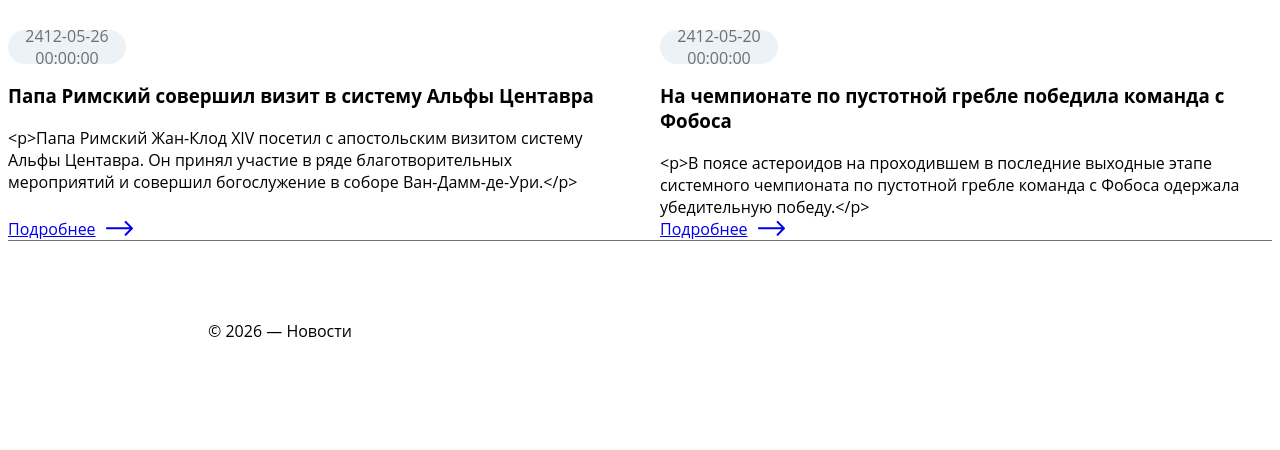
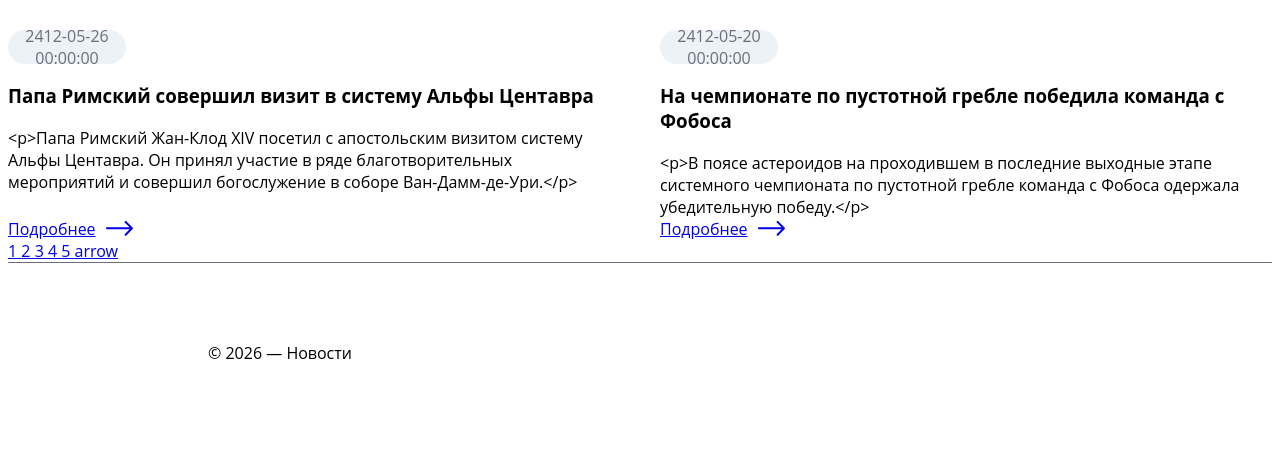
Before and after one commit to veraulitinaYa/news-site-php, a PHP site: page / in a window 1280 px wide. Shown: the part 1251-1701 px from the top of the page. Before the commit the page ends 1588 px from the top, so only its background shows below. Run offline with PHP 8.4, Linux system fonts and the light colour scheme; data comes from the database, SQL or seed files in the repository.

Commit message:
feat: pagination

```diff
--- a/public/components/main.php
+++ b/public/components/main.php
@@ -2,6 +2,6 @@
 <main class="main-style">
 
     <?php include __DIR__ . '/newsmainpage.php'; ?>
-
+    <?php include __DIR__ . '/paginator.php'; ?>
 
 </main>
--- a/public/components/newsbanner.php
+++ b/public/components/newsbanner.php
@@ -1,6 +1,6 @@
 <div class="news-card news-card-banner-style">
       <img
-    src="/images/<?= htmlspecialchars($banner['image']) ?>"
+    src="/images/<?= htmlspecialchars($banner['image'] ?? 'default.jpg') ?>"
     class="news-card-image news-card-banner-image-style"
     alt="News image"
   />
--- /dev/null
+++ b/public/components/paginator.php
@@ -0,0 +1,28 @@
+<?php if ($totalPages > 1): ?>
+<div class="paginator">
+
+    <?php if ($currentPage > 1): ?>
+        <a class="paginator-btn"
+           href="/index.php/news/page/<?= $currentPage - 1 ?>">
+            arrow
+        </a>
+    <?php endif; ?>
+
+
+    <?php for ($i = 1; $i <= $totalPages; $i++): ?>
+        <a class="paginator-btn <?= $i === $currentPage ? 'active' : '' ?>"
+           href="/index.php/news/page/<?= $i ?>">
+            <?= $i ?>
+        </a>
+    <?php endfor; ?>
+
+
+    <?php if ($currentPage < $totalPages): ?>
+        <a class="paginator-btn"
+           href="/index.php/news/page/<?= $currentPage + 1 ?>">
+           arrow
+        </a>
+    <?php endif; ?>
+
+</div>
+<?php endif; ?>
--- a/public/data/controllers/news-controller.php
+++ b/public/data/controllers/news-controller.php
@@ -18,14 +18,16 @@ class NewsController
         $perPage = 4;
 
         $pages = $this->model->getNewsPaginated($perPage);
-
+       $totalPages = count($pages);
         $news = $pages[$page - 1] ?? [];
 
         $banner = $this->model->getLatestNewsItem();
 
         return [
             'news' => $news,
-            'banner' => $banner
+            'banner' => $banner,
+            'currentPage' => $page,
+            'totalPages' => $totalPages
         ];
     }
 
--- a/public/index.php
+++ b/public/index.php
@@ -13,8 +13,8 @@ $uri = trim($uri, '/');
 $parts = explode('/', $uri);
 
 $route = $parts[1] ?? 'news';
-$id = $parts[2] ?? null;
-
+$sub = $parts[2] ?? null;
+$sub2 = $parts[3] ?? null;
 
 include __DIR__ . "/components/head.php";
 include __DIR__ . "/components/header.php";
@@ -23,9 +23,30 @@ switch ($route) {
 
     case 'news':
 
-        if ($id !== null) {
+    // ======================
+    // /news/page/1
+    // ======================
+    if ($sub === 'page' && $sub2 !== null) {
 
-            $id = (int)$id;
+        $page = (int)$sub2;
+
+        $data = $controller->list($page);
+
+        $news = $data['news'];
+        $banner = $data['banner'];
+        $currentPage = $data['currentPage'];
+        $totalPages = $data['totalPages'];
+
+        include __DIR__ . "/components/main.php";
+        break;
+    }
+
+    // ======================
+    // /news/5 (деталка)
+    // ======================
+    if ($sub !== null && $sub !== 'page') {
+
+        $id = (int)$sub;
         $data = $controller->item($id);
 
         if (!$data) {
@@ -34,18 +55,22 @@ switch ($route) {
         }
 
         include __DIR__ . "/components/newspageinfo1.php";
+        break;
     }
 
-        else {
-            $page = isset($_GET['page']) ? (int)$_GET['page'] : 1;
+    // ======================
+    // /news (главная)
+    // ======================
+    $page = 1;
 
     $data = $controller->list($page);
 
     $news = $data['news'];
     $banner = $data['banner'];
+    $currentPage = $data['currentPage'];
+    $totalPages = $data['totalPages'];
 
     include __DIR__ . "/components/main.php";
-        }
 
     break;
 
```
Lines whose indentation alone changed are shown as unchanged.
